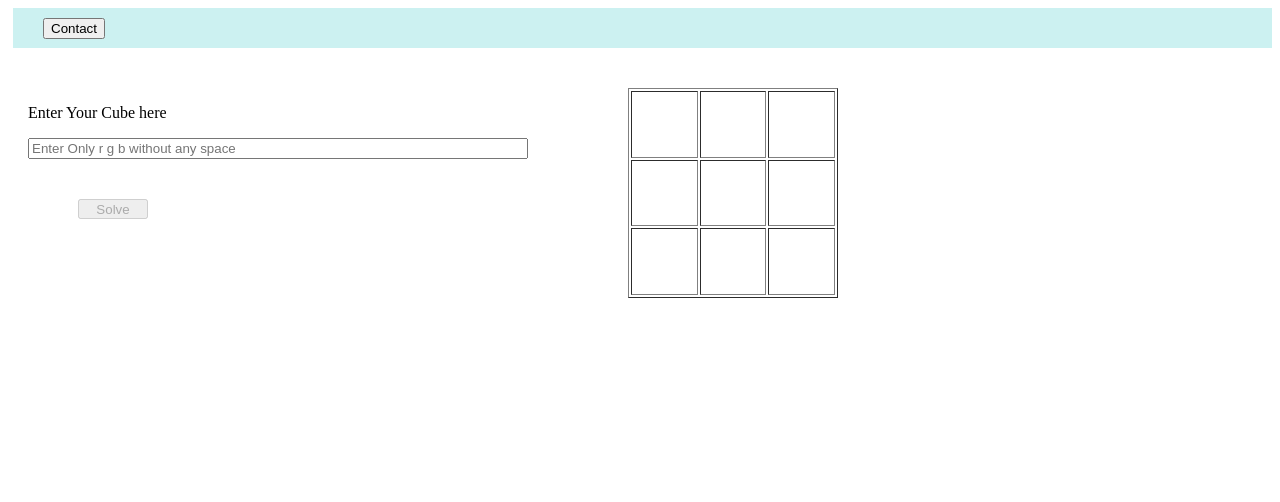
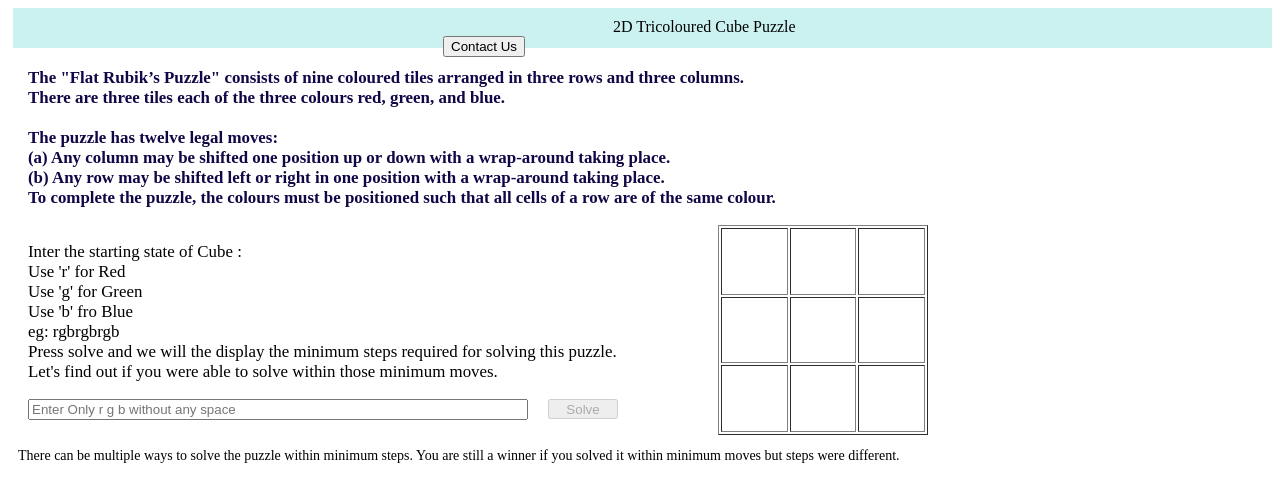
Before and after one commit to dipeshbindlish/2D-Tricolored-Cube-Puzzle, a plain HTML site: page index.html in a window 1280 px wide. Drawn offline with Linux system fonts and the light colour scheme.

Commit message:
Update index.html

```diff
--- a/index.html
+++ b/index.html
@@ -1,6 +1,7 @@
+
 <html>
     <head>
-        <title>2D Tricolored Cube Puzzle</title>
+        <title>2D Cube Puzzle</title>
         <style>
             div.topRow{
                 margin-left: 5px;
@@ -12,7 +13,7 @@
             }
             .cubeInput{
                 margin-left: 20px;
-                margin-top: 40px;
+                margin-top: 20px;
                 width: 1000px;
                 height: 300px;
             }
@@ -25,7 +26,7 @@
                 display: none;
             }
             p.message{
-                color: rgb(255, 69, 69);
+                color: red;
             }
             table.size1{
                 height: 210px;
@@ -129,7 +130,6 @@
                     document.getElementById("output"+i).style.display="none";
                 }
             }
-
             function calc(arr, res, nMove) {
                 if (arr[0] === arr[1] && arr[1] === arr[2] && arr[3] === arr[4] && arr[4] === arr[5] && arr[6] === arr[7] && arr[7] === arr[8] && nMove < ansMoves) {
                     ansMoves=nMove;
@@ -160,21 +160,48 @@
     </head>
     <body>
         <div class="topRow">
-            <button class="firstMenu" onclick="contact()"> Contact</button>
+            <div style="float: left; padding-left: 600px; "> 2D Tricoloured Cube Puzzle</div>
+            <div style="float: left; padding-left: 400px;">
+            <button class="firstMenu"  onclick="contact()"> Contact Us</button>
+            </div>
         </div>
         <div class="cubeInput" >
+            <p style="font-size: 16.9px; color: rgba(18, 6, 70);">
+                <b>The "Flat Rubik’s Puzzle" consists of nine coloured tiles arranged in three rows and three columns.
+                <br>
+                There are three tiles each of the three colours red, green, and blue.
+                <br>
+                <br>
+                The puzzle has twelve legal moves:
+                <br>
+                (a) Any column may be shifted one position up or down with a wrap-around taking place.
+                <br>
+                (b) Any row may be shifted left or right in one position with a wrap-around taking place.
+                <br>
+                To complete the puzzle, the colours must be positioned such that all cells of a row are of the same colour.
+                </b>
+            </p>
             <div style="float: left;">
-                <div ><p>
-                    Enter Your Cube here</p>
+                <div><p style="font-size: 16.9px;";>
+                Inter the starting state of Cube :
+                <br>Use 'r' for Red
+                <br>Use 'g' for Green
+                <br>Use 'b' fro Blue
+                <br>eg: rgbrgbrgb
+
+                <br>Press solve and we will the display the minimum steps required for solving this puzzle.
+                <br>Let's find out if you were able to solve within those minimum moves.</p>
                     </p>
                 </div>
                 <input type="text" id="cubeInput" maxlength="9" onkeyup="checkInput()" placeholder="Enter Only r g b without any space" style="width: 500px;" >
+                <div style="float: right;">
                 <div id="InputMsg" class="inputmessgae">
                     <p id="message" class="message" >kkkk</p>
                 </div>
                 <div style="height: 50px;">
-                    <button id="execute" onclick="execution()" style="margin-top:40px; height:20px;width:70px;margin-left:50px" disabled="true">Solve</button>
+                    <button id="execute" onclick="execution()" style="height:20px;width:70px;margin-left:20px" disabled="true">Solve</button>
                 </div>
+            </div>
             </div>
             <div class="showCube">
                 <table class="size1" border="1p">
@@ -301,5 +328,9 @@
                 <p>Step 4</p>
             </div>
         </div>
+    <div style="clear: left;position: relative; bottom: 1px;">
+        <p style="margin-left: 10px; margin-top: 50px; font-size:14px">There can be multiple ways to solve the puzzle within minimum steps. You are still a winner if you solved it within minimum moves but steps were different.</p>
+
+    </div>
     </body>
 </html>
```
